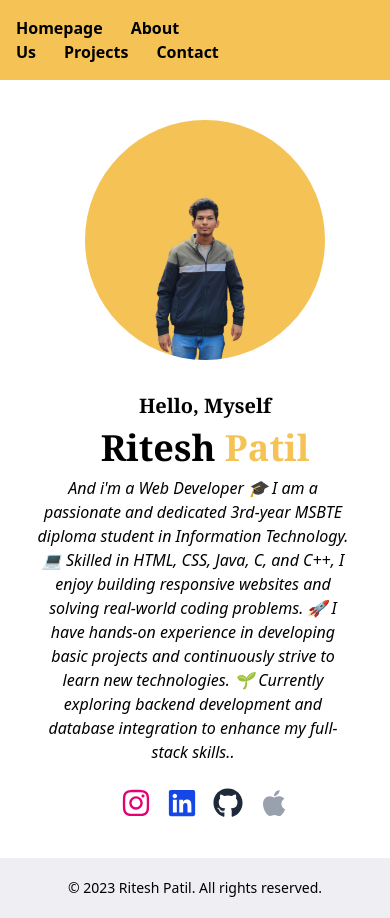
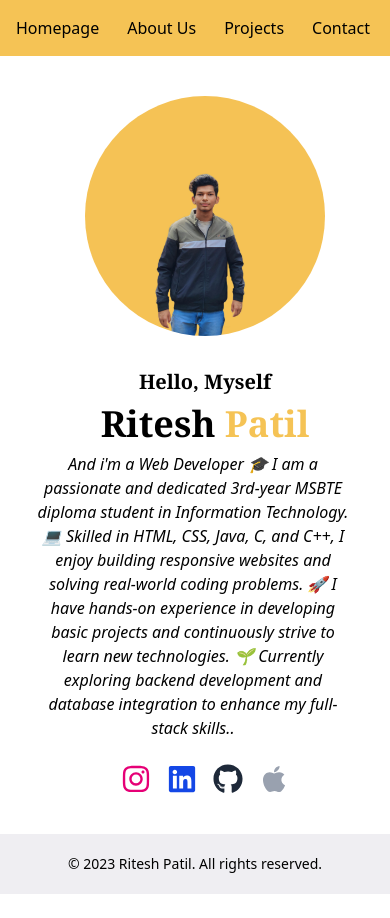
Before and after one commit to RiteshPatil1210/Portfolio, a React (Vite) app: page / in a window 390 px wide. After the commit the page ends 894 px from the top, so only its background shows below. Built offline with nearby package versions, Linux system fonts and the light colour scheme.

Commit message:
Portfolio

```diff
--- a/src/components/Navbar.jsx
+++ b/src/components/Navbar.jsx
@@ -5,10 +5,10 @@ function Navbar() {
     <div className='bg-[rgb(245,195,85)] text-black md:p-8 p-4'>
       <div className='container mx-auto md:flex flex-col md:flex-row justify-end items-center md:gap-10 '>
         {/* Navigation Links */}
-        <a href="/Homepage" className='mb:block mb:text-center md:text-lg font-bold md: md:font-normal hover:underline pr-7'>Homepage</a>
-        <a href="/Aboutus" className='mb:block mb:text-center md:text-lg font-bold md: md:font-normal hover:underline pr-7'>About Us</a>
-        <a href="/Projects" className='mb:block mb:text-center md:text-lg font-bold  md:font-normal hover:underline pr-7'>Projects</a>
-        <a href="/Contact" className='mb:block mb:text-center md:text-lg font-bold md:font-normal hover:underline '>Contact</a>
+        <a href="/Homepage" className='mb:block mb:text-center md:text-lg md: md:font-normal hover:underline pr-7'>Homepage</a>
+        <a href="/Aboutus" className='mb:block mb:text-center md:text-lg  md: md:font-normal hover:underline pr-7'>About Us</a>
+        <a href="/Projects" className='mb:block mb:text-center md:text-lg  md:font-normal hover:underline pr-7'>Projects</a>
+        <a href="/Contact" className='mb:block mb:text-center md:text-lg  md:font-normal hover:underline '>Contact</a>
       </div>
     </div>
   );
```
